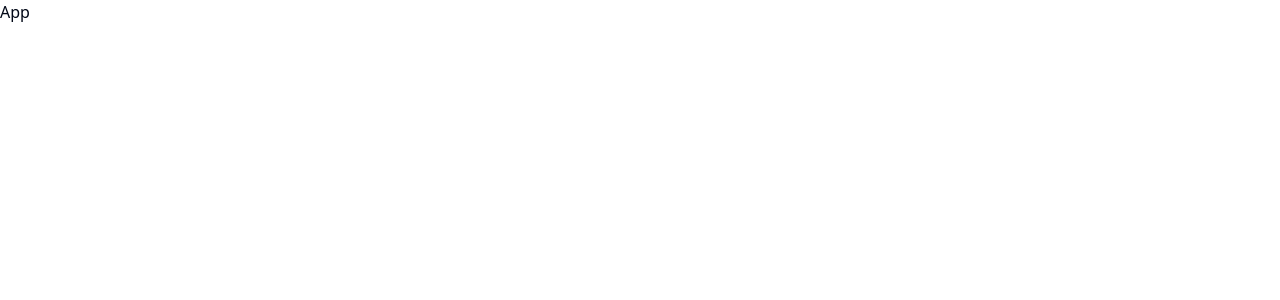
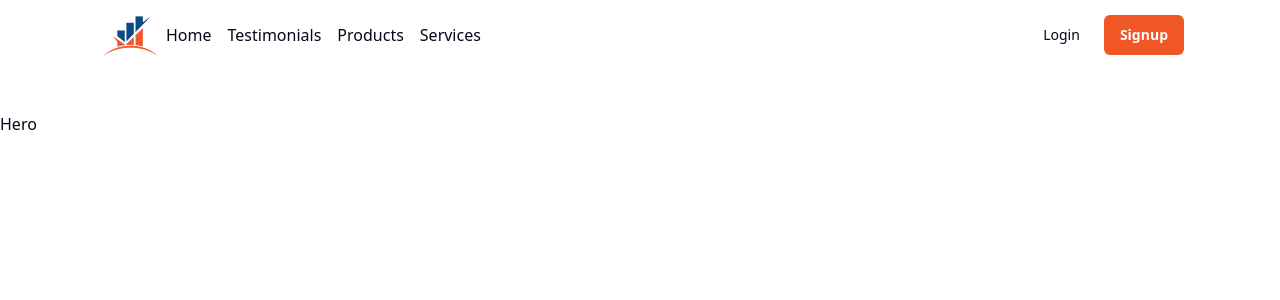
Before and after one commit to jmmaglonzo/BradWell, a React (Vite) app: page / in a window 1280 px wide. Shown: the top 300 px of the page. Built offline with nearby package versions, Linux system fonts and the light colour scheme.

Commit message:
feat: add navbar

```diff
--- a/src/App.tsx
+++ b/src/App.tsx
@@ -1,5 +1,15 @@
+import { Route, Routes } from "react-router-dom";
+import LandingPage from "./components/pages/Home/LandingPage";
+import RootLayout from "./components/pages/RootLayout";
+
 const App = () => {
-  return <div>App</div>;
+  return (
+    <Routes>
+      <Route path="/" element={<RootLayout />}>
+        <Route index element={<LandingPage />} />
+      </Route>
+    </Routes>
+  );
 };
 
 export default App;
--- /dev/null
+++ b/src/components/Hero/Hero.tsx
@@ -0,0 +1,5 @@
+const Hero = () => {
+  return <div>Hero</div>;
+};
+
+export default Hero;
--- /dev/null
+++ b/src/components/Navbar.tsx
@@ -0,0 +1,48 @@
+import logo from "@/assets/logo.png";
+import { Link, NavLink } from "react-router-dom";
+import { Button } from "./ui/button";
+
+const links = [
+  {
+    key: "home",
+    label: "Home",
+  },
+  {
+    key: "testimonials",
+    label: "Testimonials",
+  },
+  {
+    key: "products",
+    label: "Products",
+  },
+  {
+    key: "services",
+    label: "Services",
+  },
+];
+
+const Navbar = () => {
+  return (
+    <nav className="container flex items-center justify-between">
+      <Link to={"/"}>
+        <img src={logo} alt="BradWell Logo" />
+      </Link>
+      <ul className="flex flex-1 items-center gap-4">
+        {links.map((c) => (
+          <NavLink to={""} key={c.key}>
+            {c.label}
+          </NavLink>
+        ))}
+      </ul>
+
+      <div className="flex gap-2">
+        <Button variant={"ghost"}>Login</Button>
+        <Button className="bg-primaryOrange hover:bg-primaryOrange/90 font-semibold text-white">
+          Signup
+        </Button>
+      </div>
+    </nav>
+  );
+};
+
+export default Navbar;
--- /dev/null
+++ b/src/components/pages/Home/LandingPage.tsx
@@ -0,0 +1,11 @@
+import Hero from "@/components/Hero/Hero";
+
+const LandingPage = () => {
+  return (
+    <>
+      <Hero />
+    </>
+  );
+};
+
+export default LandingPage;
--- /dev/null
+++ b/src/components/pages/RootLayout.tsx
@@ -0,0 +1,18 @@
+import { Outlet } from "react-router-dom";
+import Navbar from "../Navbar";
+
+const rootLayout = () => {
+  return (
+    <>
+      <header className="fixed top-0 w-full bg-white">
+        <Navbar />
+      </header>
+
+      <main className="mt-28">
+        <Outlet />
+      </main>
+    </>
+  );
+};
+
+export default rootLayout;
--- a/src/main.tsx
+++ b/src/main.tsx
@@ -1,10 +1,13 @@
-import React from 'react'
-import ReactDOM from 'react-dom/client'
-import App from './App.tsx'
-import './index.css'
+import React from "react";
+import ReactDOM from "react-dom/client";
+import App from "./App.tsx";
+import "./index.css";
+import { BrowserRouter } from "react-router-dom";
 
-ReactDOM.createRoot(document.getElementById('root')!).render(
+ReactDOM.createRoot(document.getElementById("root")!).render(
   <React.StrictMode>
-    <App />
+    <BrowserRouter>
+      <App />
+    </BrowserRouter>
   </React.StrictMode>,
-)
+);
--- a/tailwind.config.js
+++ b/tailwind.config.js
@@ -2,22 +2,25 @@
 module.exports = {
   darkMode: ["class"],
   content: [
-    './pages/**/*.{ts,tsx}',
-    './components/**/*.{ts,tsx}',
-    './app/**/*.{ts,tsx}',
-    './src/**/*.{ts,tsx}',
+    "./pages/**/*.{ts,tsx}",
+    "./components/**/*.{ts,tsx}",
+    "./app/**/*.{ts,tsx}",
+    "./src/**/*.{ts,tsx}",
   ],
   prefix: "",
   theme: {
     container: {
       center: true,
-      padding: "2rem",
+      padding: "6rem",
       screens: {
         "2xl": "1400px",
       },
     },
     extend: {
       colors: {
+        primaryOrange: "#F15725",
+        secondaryBlue: "#0A2847",
+
         border: "hsl(var(--border))",
         input: "hsl(var(--input))",
         ring: "hsl(var(--ring))",
@@ -74,4 +77,4 @@ module.exports = {
     },
   },
   plugins: [require("tailwindcss-animate")],
-}
+};
```
Also changed, not shown: 1 other file (tests, documents, lock files or other folders).
